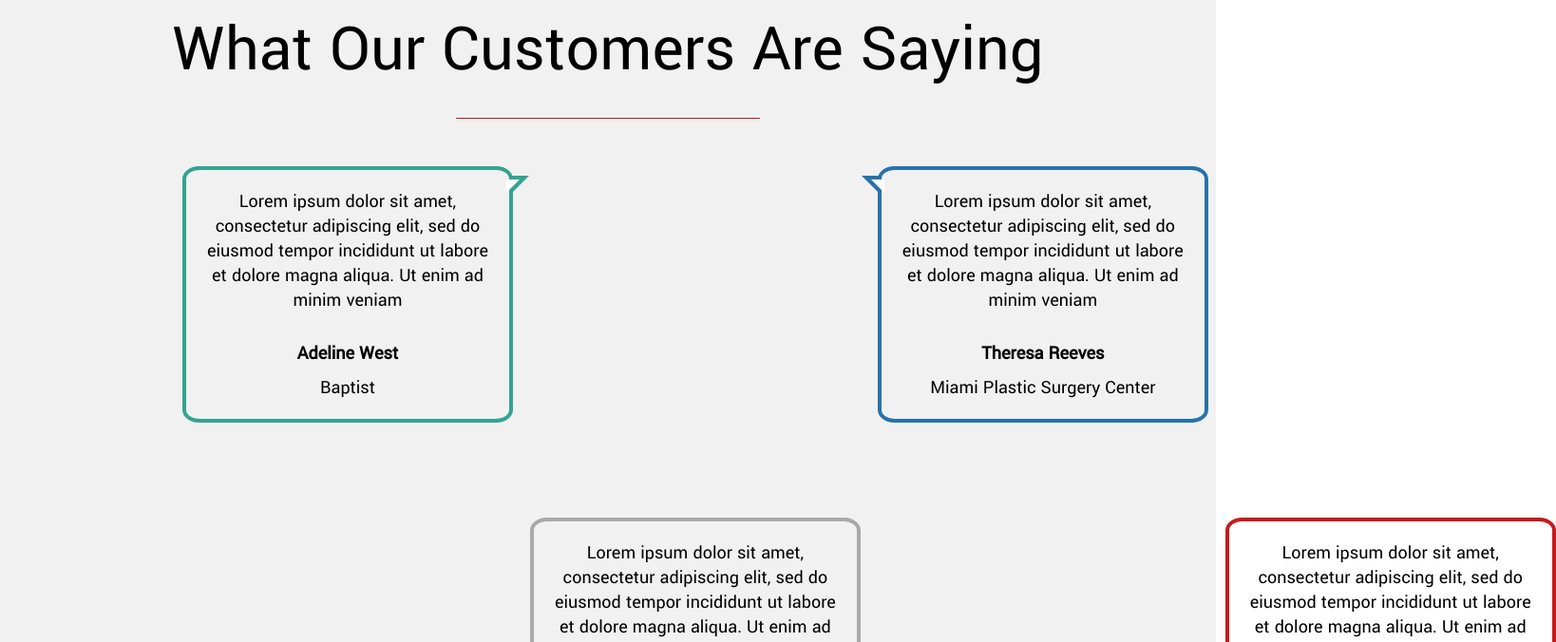
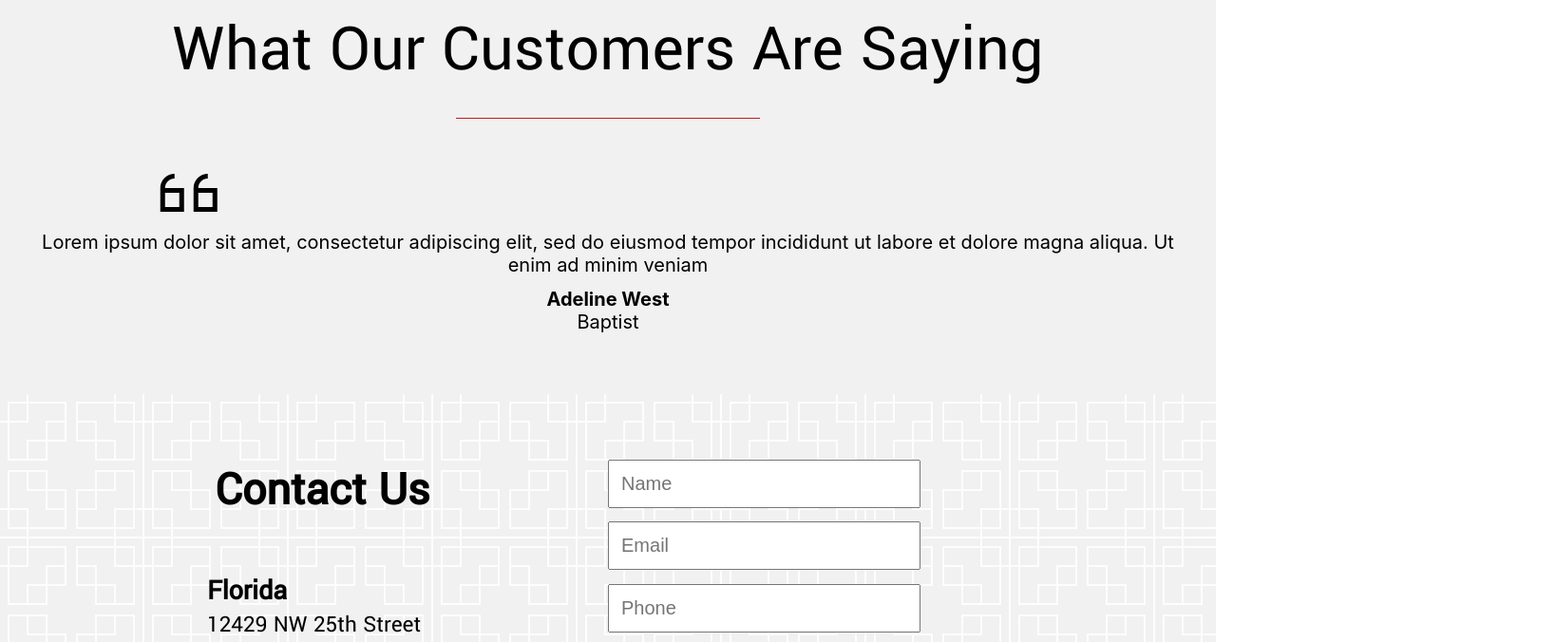
Before and after one commit to darcipons/revanix, a React (Create React App) app in the folder client/: page / in a window 1280 px wide. Shown: the part 2820-3496 px from the top of the page at 95% size, 1638 px wide, since content can reach past the window. Built offline with nearby package versions, Linux system fonts and the light colour scheme.

Commit message:
changed testimonial section

```diff
--- a/client/src/components/Testimonial/Testimonial.css
+++ b/client/src/components/Testimonial/Testimonial.css
@@ -1,4 +1,4 @@
-.testimonial_container{
+/* .testimonial_container{
   display: grid;
   grid-template-columns: repeat(4, 1fr);
   grid-template-rows: repeat(2, 1fr);
@@ -193,4 +193,27 @@
   padding-top: 30px;
   padding-bottom: 10px;
   font-weight: bolder;
+}  */
+
+.testimonal_container {
+  padding: 3%;
+  font-size: 20px;
 }
+
+.quotes_icon {
+  padding-left: 10%;
+}
+
+.testimonial_description {
+  text-align: center;
+}
+
+.testimonial_name {
+  text-align: center;
+  font-weight: bold;
+  padding-top: 1%;
+}
+
+.testimonial_location {
+  text-align: center;
+}
--- a/client/src/components/Testimonial/Testimonial.js
+++ b/client/src/components/Testimonial/Testimonial.js
@@ -5,7 +5,7 @@ const Testimonial = () => {
 
   return (
     <>
-      <div className='testimonial_container'>
+      {/* <div className='testimonial_container'>
         <div className='testimonial_title1 sb1'>
           <div className='testimonial_description1'>Lorem ipsum dolor sit amet, consectetur adipiscing elit, sed do eiusmod tempor incididunt ut labore et dolore magna aliqua. Ut enim ad minim veniam</div>
           <div className='testimonial_name1'>Adeline West</div>
@@ -26,7 +26,18 @@ const Testimonial = () => {
           <div className='testimonial_name4'>Theresa Reeves</div>
           <div className='testimonial_location4'>Miami Plastic Surgery Center</div>
         </div>
+      </div> */}
+
+      <div className='testimonal_container'>
+          <div className='quotes_icon'>
+            <i class="las la-quote-left la-4x"></i>
+          </div>
+          <div className='testimonial_description'>Lorem ipsum dolor sit amet, consectetur adipiscing elit, sed do eiusmod tempor incididunt ut labore et dolore magna aliqua. Ut enim ad minim veniam</div>
+          <div className='testimonial_name'>Adeline West</div>
+          <div className='testimonial_location'>Baptist</div>
       </div>
+
+
     </>
   )
 }
--- a/client/src/pages/Home/Home.js
+++ b/client/src/pages/Home/Home.js
@@ -94,8 +94,6 @@ const Home = () => {
 
     <div className='home_title_line'></div>
 
-
-
     <Testimonial/>
 
     <div className='contactus'>
```
Also changed, not shown: 1 other file (tests, documents, lock files or other folders).
